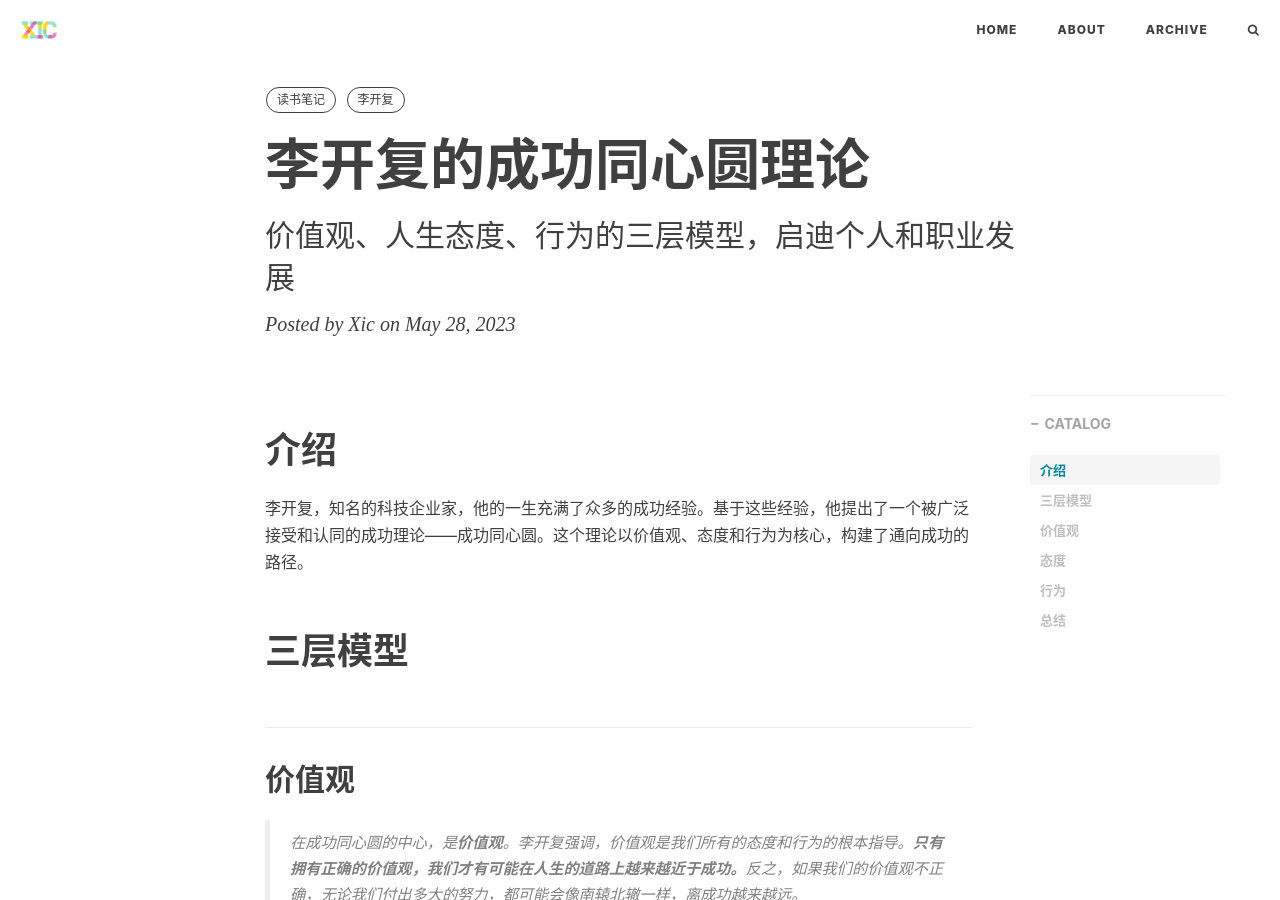
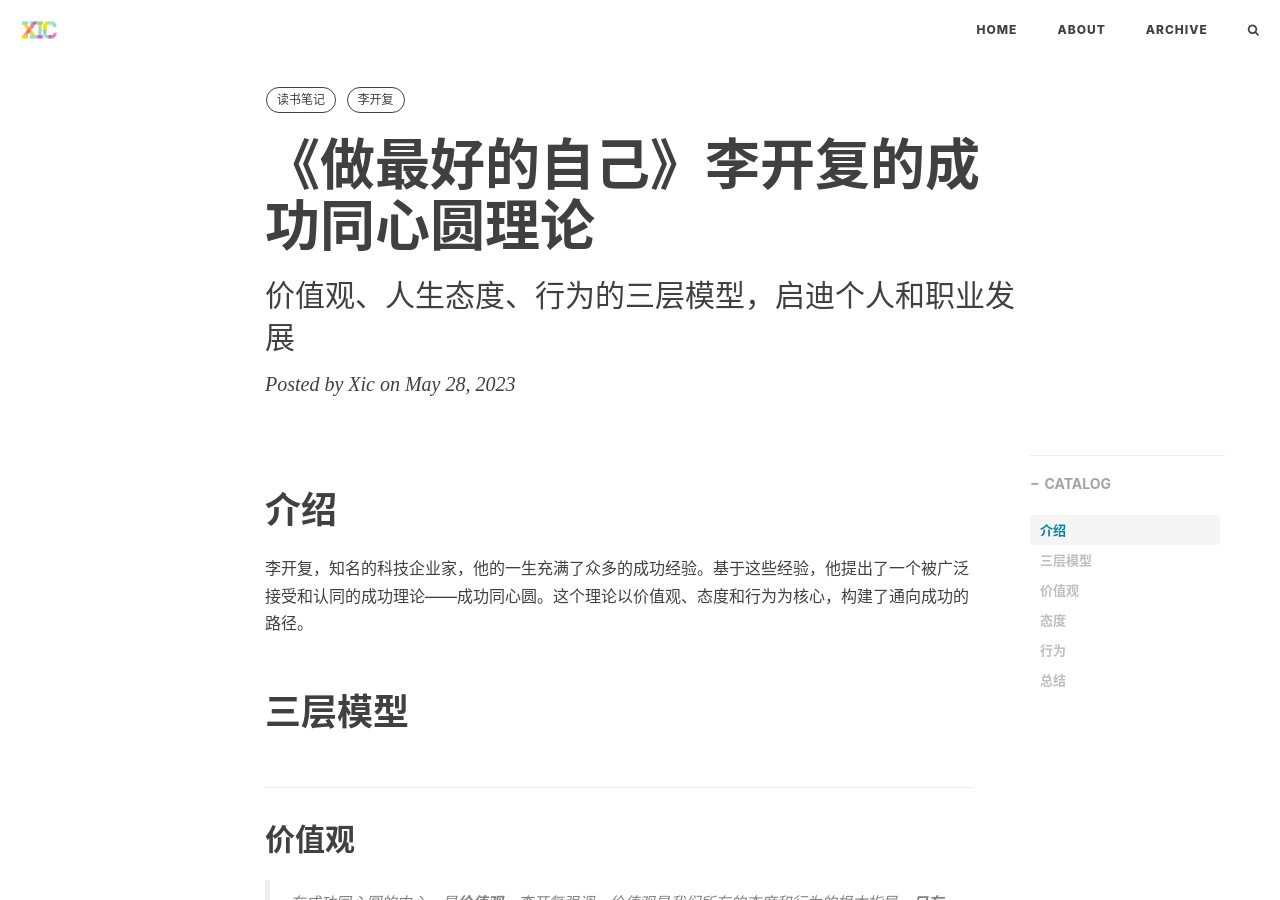
Before and after one commit to ProgrammerPlus1998/ProgrammerPlus1998.github.io, a Jekyll site: the page built from _posts/reading_notes/2023-05-28-concentric-circles-of-success.markdown, in a window 1280 px wide and 900 px high. Built offline with Jekyll 4.4.1, drawn with Linux system fonts in a browser that asks for light colours; nearby versions of some CDN libraries; comment, search, counter and statistics services are not loaded.

Commit message:
Update 2023-05-28-concentric-circles-of-success.markdown

```diff
--- a/_posts/reading_notes/2023-05-28-concentric-circles-of-success.markdown
+++ b/_posts/reading_notes/2023-05-28-concentric-circles-of-success.markdown
@@ -1,6 +1,6 @@
 ---
 layout:       post
-title:        "李开复的成功同心圆理论"
+title:        "《做最好的自己》李开复的成功同心圆理论"
 subtitle:     "价值观、人生态度、行为的三层模型，启迪个人和职业发展"
 date:         2023-05-28 14:00:00
 header-style: text
```
